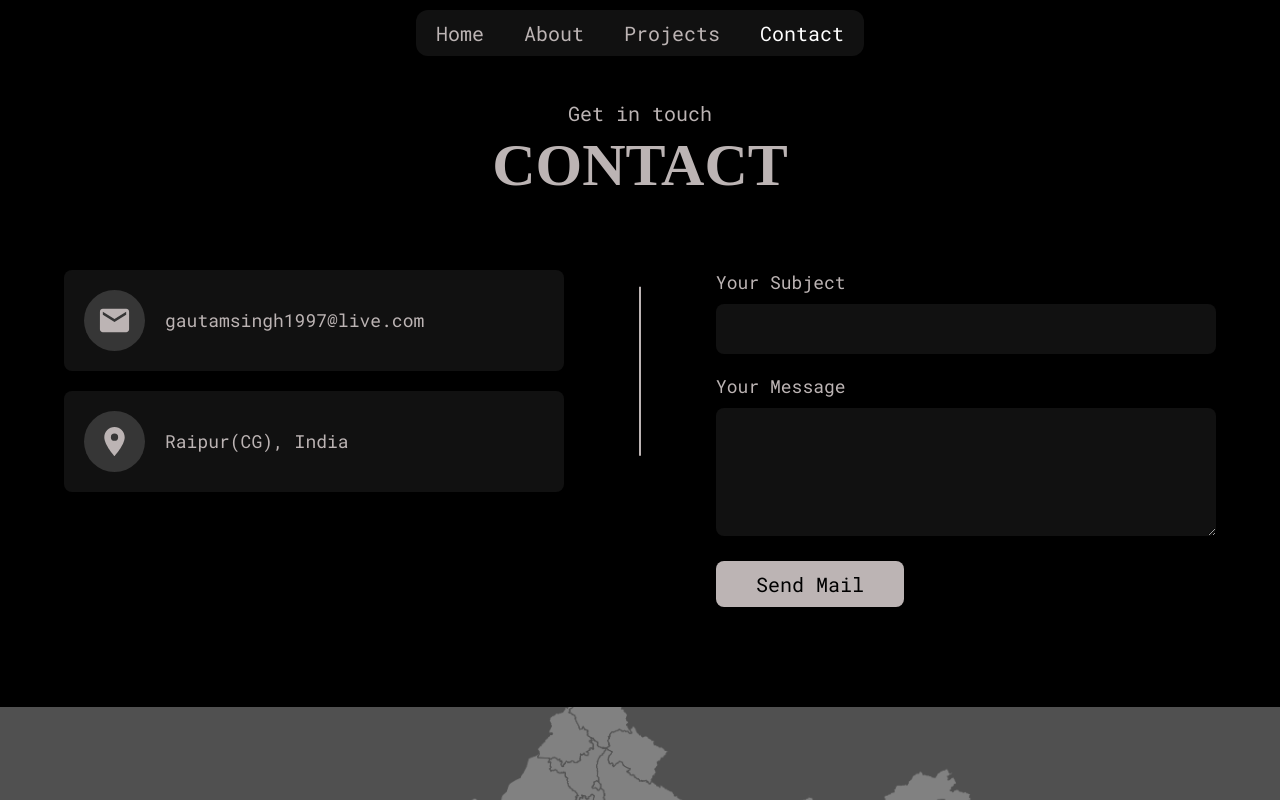
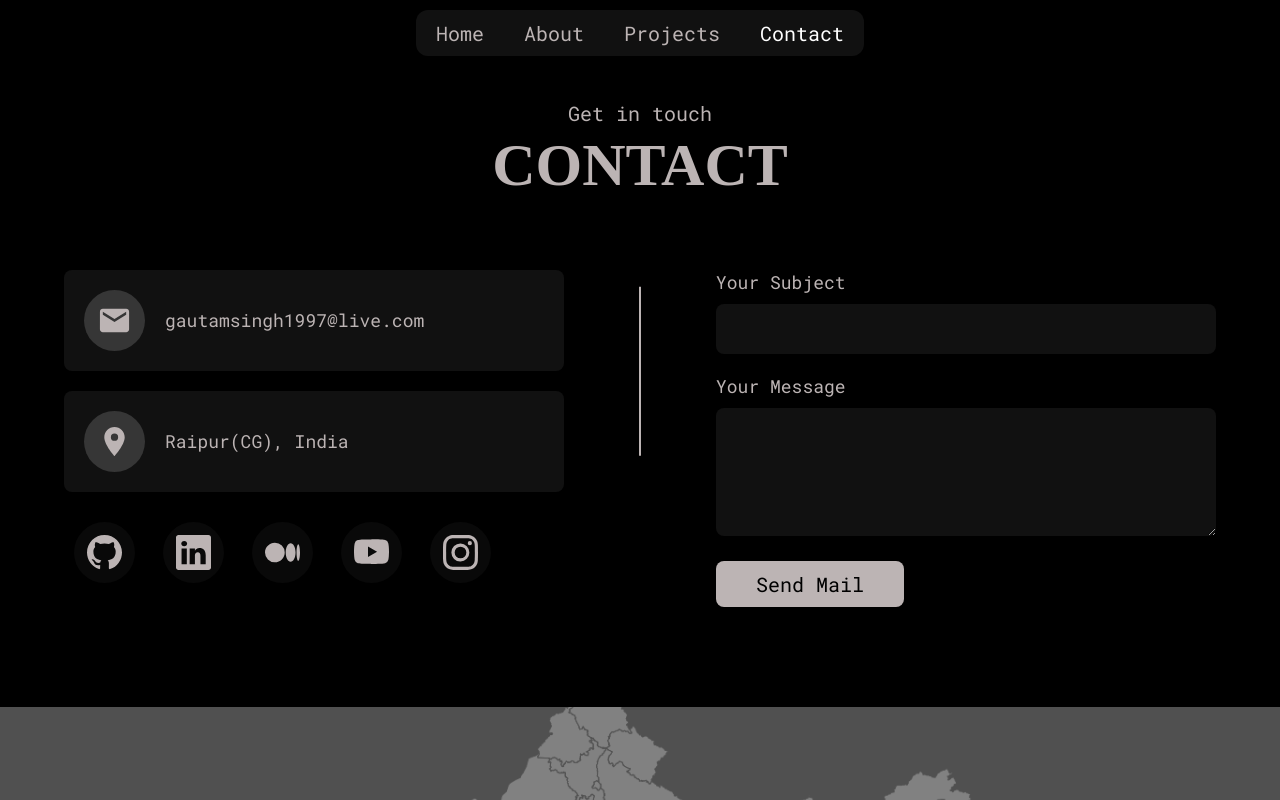
Before and after one commit to singhgautam7/GRS-portfolio-v1, a React (Create React App) app: page /contact in a window 1280 px wide. Shown: the top 800 px of the page. Built offline with nearby package versions, Linux system fonts and the light colour scheme; a web font is replaced by a local one.

Commit message:
added social buttons in contact screen

```diff
--- /dev/null
+++ b/src/components/ContactButtons/Github.js
@@ -0,0 +1,44 @@
+import React from 'react';
+import { BsGithub } from 'react-icons/bs';
+import styled from 'styled-components';
+
+const ItemStyles = styled.div`
+  padding: 1rem;
+  display: inline-block;
+  border-radius: 8px;
+  .icon {
+    color: var(--white);
+    background-color: var(--deep-dark-2);
+    padding: 1.3rem;
+    display: flex;
+    justify-content: center;
+    border-radius: 50%;
+    transition: 0.3s ease background-color;
+    &:hover {
+      background-color: #ffffff;
+      svg {
+        path {
+          fill: #6e5494 !important;
+        }
+      }
+    }
+  }
+  svg {
+    width: 3.5rem;
+  }
+`;
+
+export default function ContactInfoItem({ icon = <BsGithub /> }) {
+  return (
+    <ItemStyles>
+      <a
+        href="https://github.com/singhgautam7"
+        target="_blank"
+        rel="noreferrer"
+        className="icon"
+      >
+        {icon}
+      </a>
+    </ItemStyles>
+  );
+}
--- /dev/null
+++ b/src/components/ContactButtons/Instagram.js
@@ -0,0 +1,44 @@
+import React from 'react';
+import { BsInstagram } from 'react-icons/bs';
+import styled from 'styled-components';
+
+const ItemStyles = styled.div`
+  padding: 1rem;
+  display: inline-block;
+  border-radius: 8px;
+  .icon {
+    color: var(--white);
+    background-color: var(--deep-dark-2);
+    padding: 1.3rem;
+    display: flex;
+    justify-content: center;
+    border-radius: 50%;
+    transition: 0.3s ease background-color;
+    &:hover {
+      background-color: #ffffff;
+      svg {
+        path {
+          fill: #e1306c !important;
+        }
+      }
+    }
+  }
+  svg {
+    width: 3.5rem;
+  }
+`;
+
+export default function ContactInfoItem({ icon = <BsInstagram /> }) {
+  return (
+    <ItemStyles>
+      <a
+        href="https://instagram.com/singhgautam7/"
+        target="_blank"
+        rel="noreferrer"
+        className="icon"
+      >
+        {icon}
+      </a>
+    </ItemStyles>
+  );
+}
--- /dev/null
+++ b/src/components/ContactButtons/Linkedin.js
@@ -0,0 +1,44 @@
+import React from 'react';
+import { BsLinkedin } from 'react-icons/bs';
+import styled from 'styled-components';
+
+const ItemStyles = styled.div`
+  padding: 1rem;
+  display: inline-block;
+  border-radius: 8px;
+  .icon {
+    color: var(--white);
+    background-color: var(--deep-dark-2);
+    padding: 1.3rem;
+    display: flex;
+    justify-content: center;
+    border-radius: 50%;
+    transition: 0.3s ease background-color;
+    &:hover {
+      background-color: #ffffff;
+      svg {
+        path {
+          fill: #2867b2 !important;
+        }
+      }
+    }
+  }
+  svg {
+    width: 3.5rem;
+  }
+`;
+
+export default function ContactInfoItem({ icon = <BsLinkedin /> }) {
+  return (
+    <ItemStyles>
+      <a
+        href="https://www.linkedin.com/in/singhgautam7/"
+        target="_blank"
+        rel="noreferrer"
+        className="icon"
+      >
+        {icon}
+      </a>
+    </ItemStyles>
+  );
+}
--- /dev/null
+++ b/src/components/ContactButtons/Medium.js
@@ -0,0 +1,44 @@
+import React from 'react';
+import { BsMedium } from 'react-icons/bs';
+import styled from 'styled-components';
+
+const ItemStyles = styled.div`
+  padding: 1rem;
+  display: inline-block;
+  border-radius: 8px;
+  .icon {
+    color: var(--white);
+    background-color: var(--deep-dark-2);
+    padding: 1.3rem;
+    display: flex;
+    justify-content: center;
+    border-radius: 50%;
+    transition: 0.3s ease background-color;
+    &:hover {
+      background-color: #ffffff;
+      svg {
+        path {
+          fill: #00ab6c !important;
+        }
+      }
+    }
+  }
+  svg {
+    width: 3.5rem;
+  }
+`;
+
+export default function ContactInfoItem({ icon = <BsMedium /> }) {
+  return (
+    <ItemStyles>
+      <a
+        href="https://medium.com/@singhgautam7"
+        target="_blank"
+        rel="noreferrer"
+        className="icon"
+      >
+        {icon}
+      </a>
+    </ItemStyles>
+  );
+}
--- /dev/null
+++ b/src/components/ContactButtons/Youtube.js
@@ -0,0 +1,44 @@
+import React from 'react';
+import { BsYoutube } from 'react-icons/bs';
+import styled from 'styled-components';
+
+const ItemStyles = styled.div`
+  padding: 1rem;
+  display: inline-block;
+  border-radius: 8px;
+  .icon {
+    color: var(--white);
+    background-color: var(--deep-dark-2);
+    padding: 1.3rem;
+    display: flex;
+    justify-content: center;
+    border-radius: 50%;
+    transition: 0.3s ease background-color;
+    &:hover {
+      background-color: #ffffff;
+      svg {
+        path {
+          fill: #ff0000 !important;
+        }
+      }
+    }
+  }
+  svg {
+    width: 3.5rem;
+  }
+`;
+
+export default function ContactInfoItem({ icon = <BsYoutube /> }) {
+  return (
+    <ItemStyles>
+      <a
+        href="https://www.youtube.com/watch?v=g0OA1Le593c"
+        target="_blank"
+        rel="noreferrer"
+        className="icon"
+      >
+        {icon}
+      </a>
+    </ItemStyles>
+  );
+}
--- a/src/components/ContactSection.js
+++ b/src/components/ContactSection.js
@@ -1,9 +1,14 @@
 import React from 'react';
 import styled from 'styled-components';
-import { MdEmail, MdLocalPhone } from 'react-icons/md';
+import { MdEmail } from 'react-icons/md';
 import ContactForm from './ContactForm';
 import ContactInfoItem from './ContactInfoItem';
 import SectionTitle from './SectionTitle';
+import Github from './ContactButtons/Github';
+import Linkedin from './ContactButtons/Linkedin';
+import Medium from './ContactButtons/Medium';
+import Youtube from './ContactButtons/Youtube';
+import Instagram from './ContactButtons/Instagram';
 
 const ContactSectionStyle = styled.div`
   padding: 10rem 0;
@@ -34,6 +39,12 @@ const ContactSectionStyle = styled.div`
     border-radius: 12px;
     /* padding-left: 3rem; */
   }
+  .socialContianer {
+    display: flex;
+    flex-wrap: wrap;
+    justify-content: flex-start;
+    gap: 0.8rem;
+  }
   @media only screen and (max-width: 768px) {
     .contactSection__wrapper {
       flex-direction: column;
@@ -63,6 +74,13 @@ export default function ContactSection() {
               text="gautamsingh1997@live.com"
             />
             <ContactInfoItem text="Raipur(CG), India" />
+            <div className="socialContianer">
+              <Github />
+              <Linkedin />
+              <Medium />
+              <Youtube />
+              <Instagram />
+            </div>
           </div>
           <div className="right">
             <ContactForm />
```
